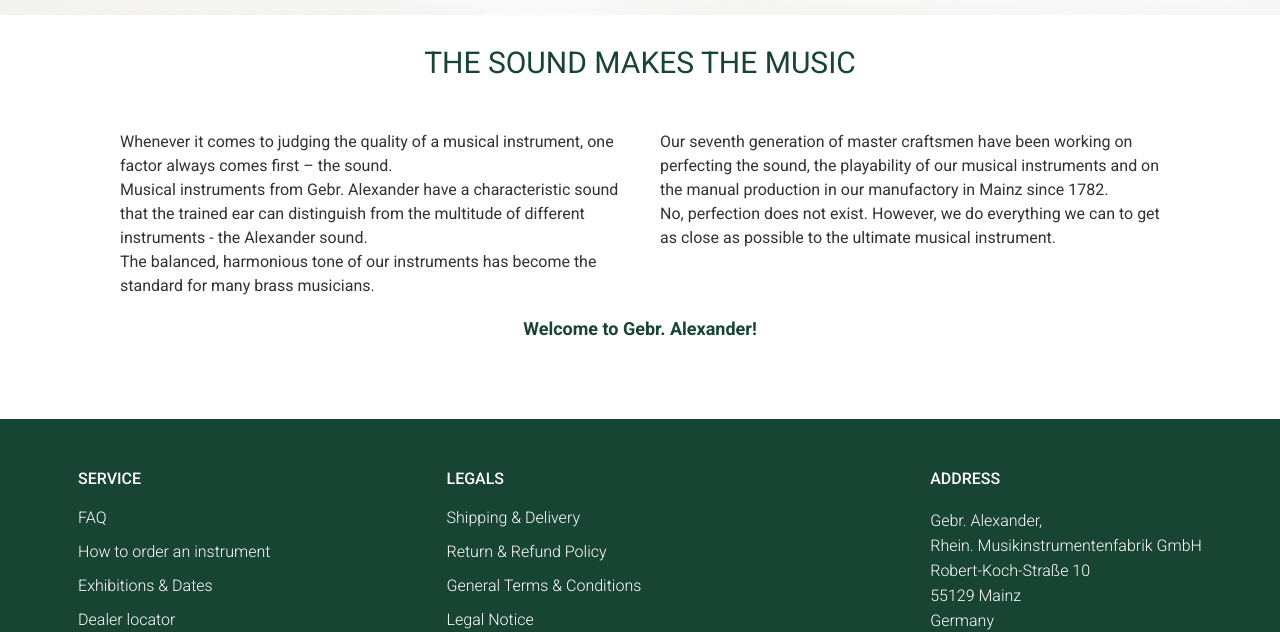
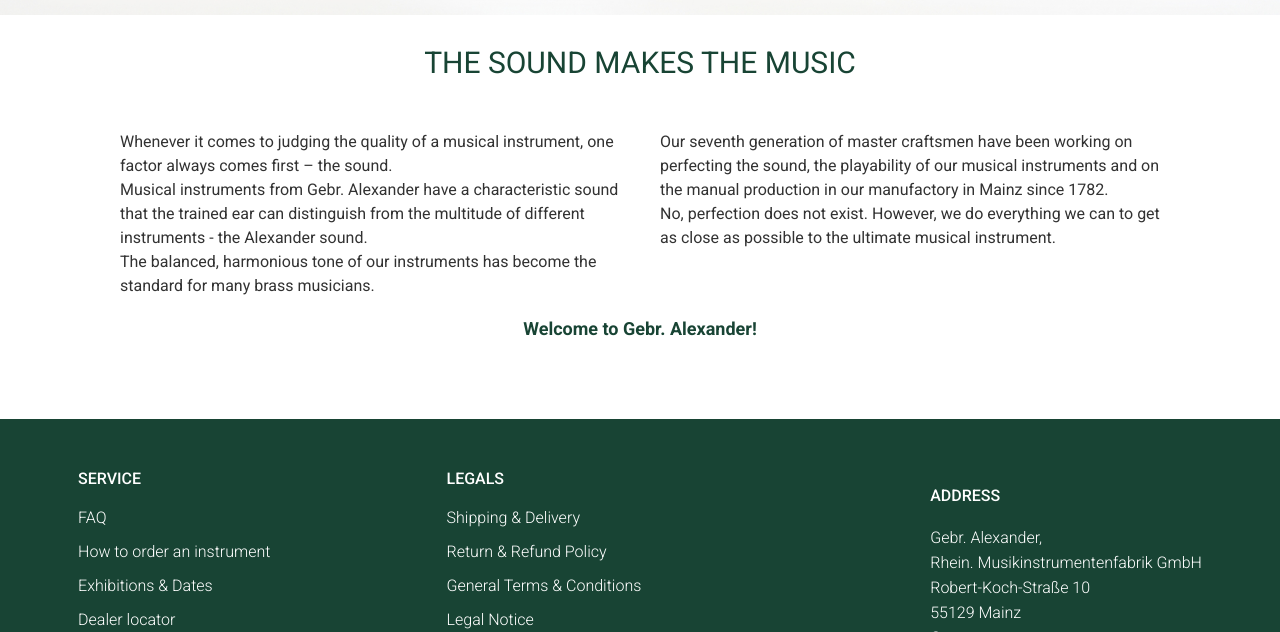
Before and after one commit to harukaarai95/august-final-project, a plain HTML site: page index.html in a window 1280 px wide. Shown: the part 983-1615 px from the top of the page. Drawn offline with Linux system fonts and the light colour scheme.

Commit message:
updated style.css

```diff
--- a/style.css
+++ b/style.css
@@ -741,6 +741,12 @@ section {
     font-weight: 300;
 }
 
+.footer-service-wrap,
+.footer-legals-wrap,
+.footer-address-wrap{
+    align-self: center;
+}
+
 footer > nav ul li a:link,
 footer > nav ul li a:visited{
     color:  white;
```
